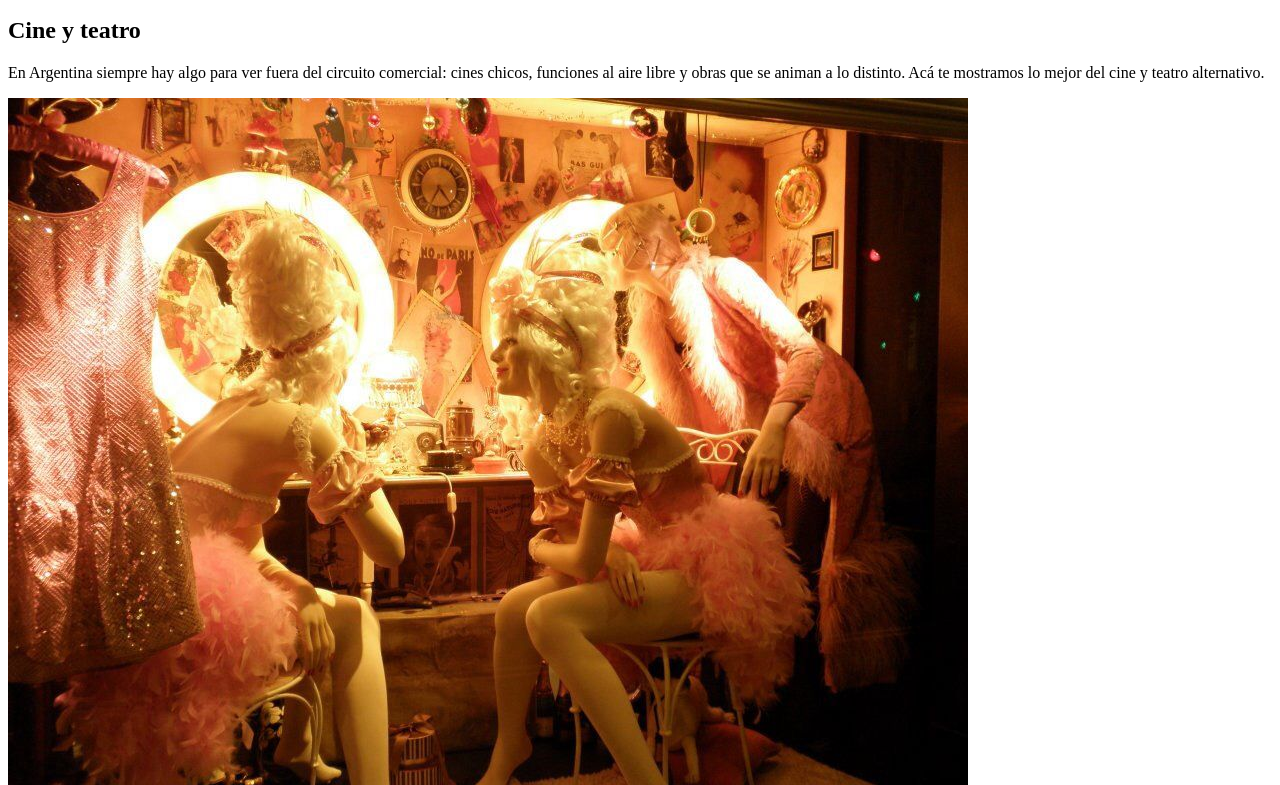
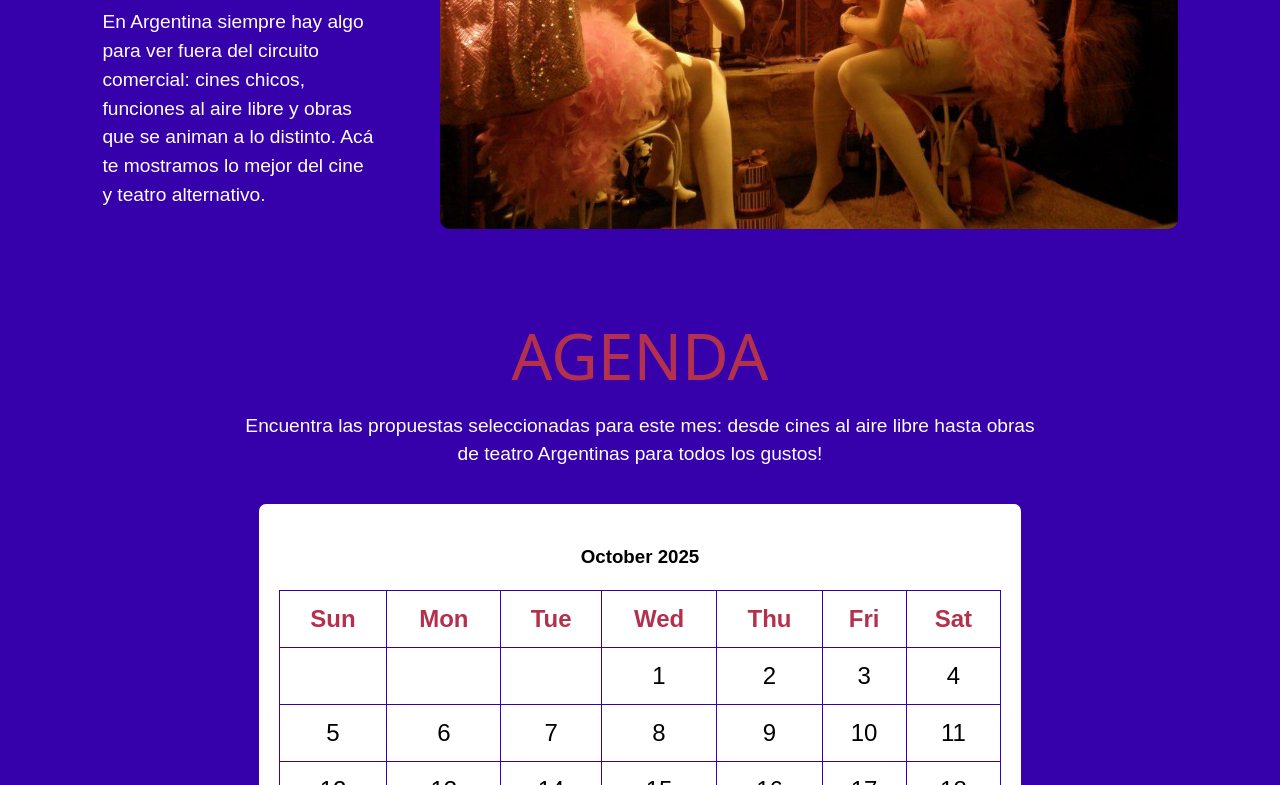
Before and after one commit to elisacetra/ElRefugio, a plain HTML site: page pages/cine.html in a window 1280 px wide. Shown: the part 525-1310 px from the top of the page. Drawn offline with Linux system fonts and the light colour scheme; the site is published under a folder, as on GitHub Pages, so addresses that start at the root find nothing; a web font is replaced by a local one.

Commit message:
Add files via upload

```diff
--- a/pages/cine.html
+++ b/pages/cine.html
@@ -4,7 +4,7 @@
     <meta charset="UTF-8">
         <meta name="viewport" content="width=device-width, initial-scale=1.0">
               <title>Revista Cultural</title>
-                  <link rel="stylesheet" href="/css/stylesheet.css">
+                  <link rel="stylesheet" href="../css/stylesheet.css">
                     <link rel="preconnect" href="https://fonts.googleapis.com">
 <link rel="preconnect" href="https://fonts.gstatic.com" crossorigin>
 <link href="https://fonts.googleapis.com/css2?family=Rubik+Spray+Paint&display=swap" rel="stylesheet">
```
